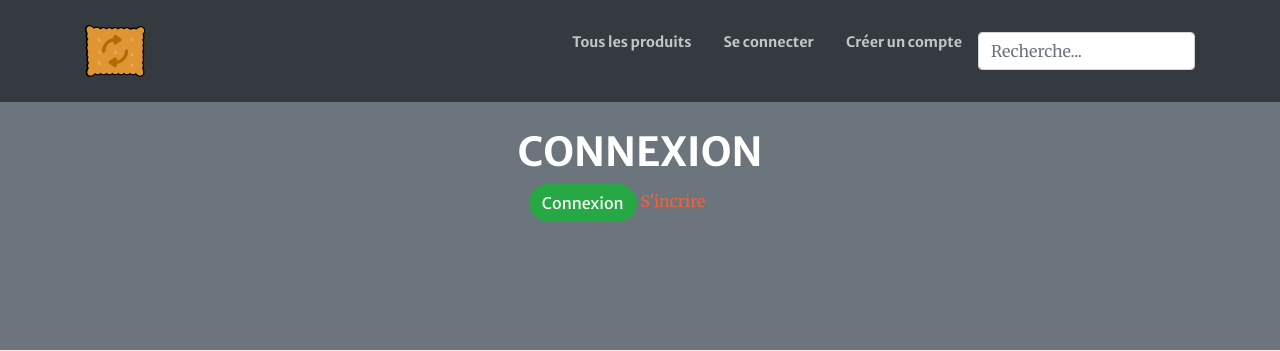
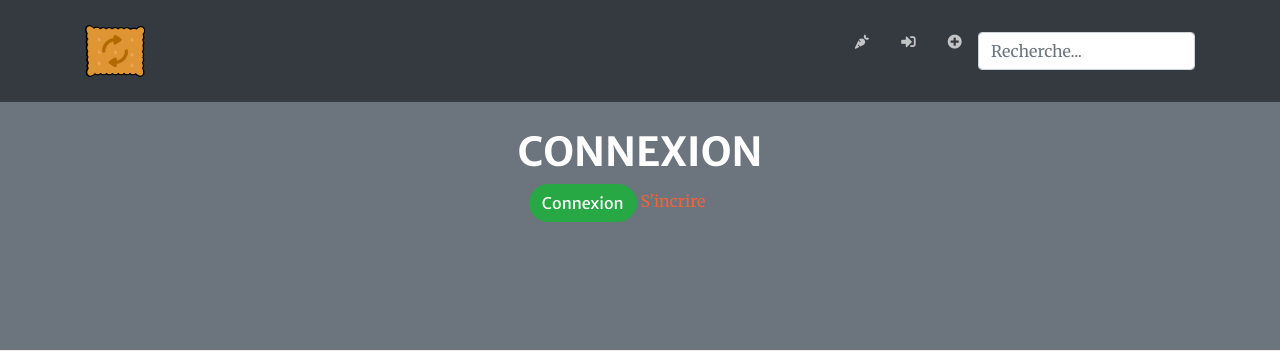
Before and after one commit to valentinbus/p8, a Django app: template pur_beurre/connexion/templates/auth/connexion.html in a window 1280 px wide. Shown: the top 351 px of the page. Run offline with Django 3.2, Linux system fonts and the light colour scheme; the template is opened without the code that fills it, so the values that code supplies are empty; some libraries are stand-ins or nearby versions.

Commit message:
[icon] add icon fontawesome

```diff
--- a/pur_beurre/templates/base.html
+++ b/pur_beurre/templates/base.html
@@ -32,7 +32,7 @@
   <nav class="navbar navbar-expand-lg navbar-light fixed-top py-3" id="mainNav">
     <div class="container">
       <a class="navbar-brand js-scroll-trigger" href="/">
-        <img src="../static/img/logo_pur_beurre.png" style="width: 30%;">
+        <img src="../../static/img/logo_pur_beurre.png" style="width: 30%;">
       </a>
       <button class="navbar-toggler navbar-toggler-right" type="button" data-toggle="collapse" data-target="#navbarResponsive" aria-controls="navbarResponsive" aria-expanded="false" aria-label="Toggle navigation">
         <span class="navbar-toggler-icon"></span>
@@ -40,21 +40,31 @@
       <div class="collapse navbar-collapse" id="navbarResponsive">
         <ul class="navbar-nav ml-auto my-2 my-lg-0">
           <li class="nav-item">
-            <a id="list_button" class="nav-link js-scroll-trigger" href="/openfoodfact/list/">Tous les produits</a>
+            <a id="list_button" class="nav-link js-scroll-trigger" href="/openfoodfact/list/">
+              <i class="fas fa-carrot"></i>
+            </a>
           </li>
         {% if user.is_authenticated %}
           <li class="nav-item">
-            <a id="deconnexion_button" class="nav-link js-scroll-trigger" href="/connexion/deconnexion">Se déconnecter</a>
+            <a id="deconnexion_button" class="nav-link js-scroll-trigger" href="/connexion/deconnexion">
+              <i class="fas fa-sign-out-alt"></i>
+            </a>
           </li>
           <li class="nav-item">
-            <a id="my_products_button" class="nav-link js-scroll-trigger" href="/openfoodfact/saves/">Mes produits</a>
+            <a id="my_products_button" class="nav-link js-scroll-trigger" href="/openfoodfact/saves/">
+              <i class="fas fa-address-book"></i>
+            </a>
           </li>
         {% else %}
           <li class="nav-item">
-            <a id="connexion_button" class="nav-link js-scroll-trigger" href="/connexion/">Se connecter</a>
+            <a id="connexion_button" class="nav-link js-scroll-trigger" href="/connexion/">
+              <i class="fas fa-sign-in-alt"></i>
+            </a>
           </li>
           <li class="nav-item">
-            <a id="create_account_button" class="nav-link js-scroll-trigger" href="/connexion/registration">Créer un compte</a>
+            <a id="create_account_button" class="nav-link js-scroll-trigger" href="/connexion/registration">
+              <i class="fas fa-plus-circle"></i>
+            </a>
           </li>
         {% endif %}
         <form class="form-horizontal" action='/openfoodfact/search_product/' method="GET" style="margin: 20">
```
